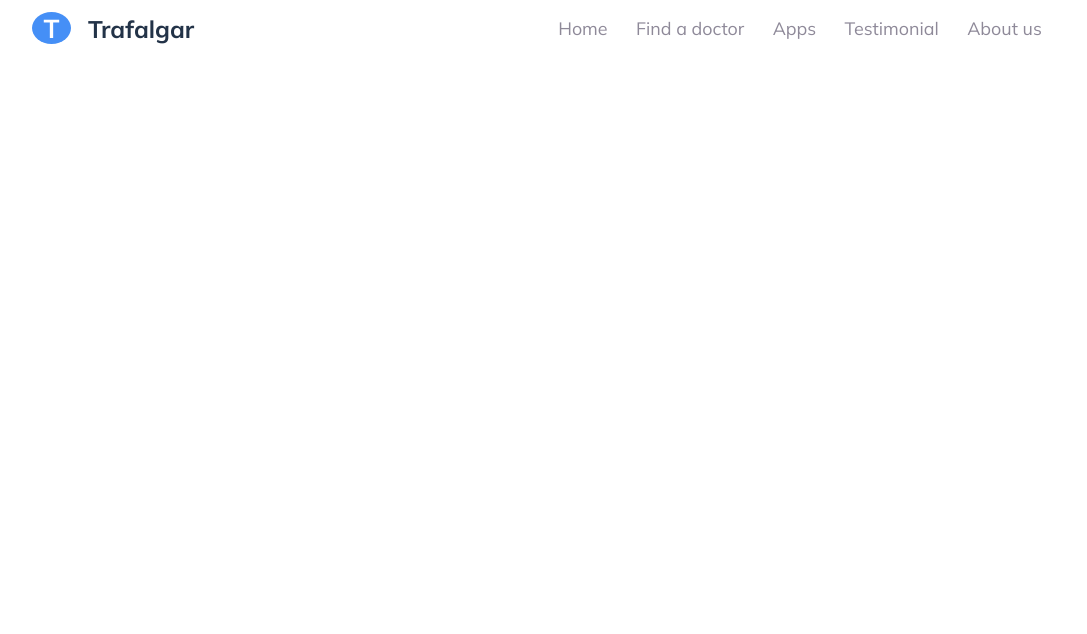
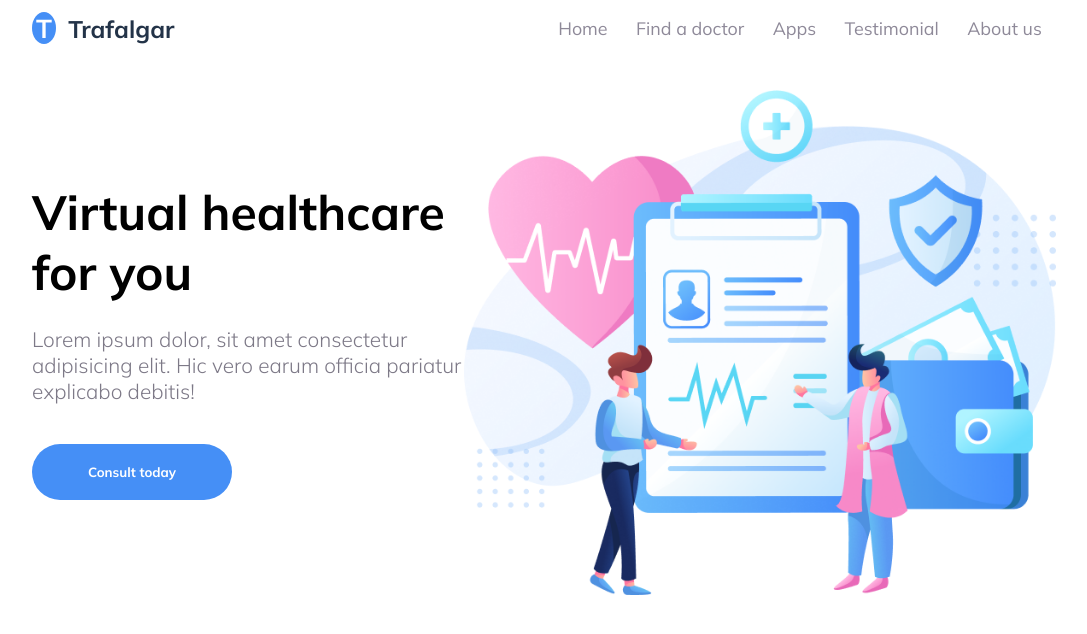
Before and after one commit to Moamin-AbuEwaida/landing-page-resp, a plain HTML site: page index.html in a window 1280 px wide. Shown: the whole page, without its empty margins (96-1183 px from the left). Drawn offline with nearby package versions, Linux system fonts and the light colour scheme.

Commit message:
hero section

```diff
--- a/index.html
+++ b/index.html
@@ -48,6 +48,22 @@
           </ul>
         </div>
       </nav>
+      <!-- hero section -->
+      <section class="hero">
+        <div class="hero-container">
+          <div class="hero-container__text">
+            <h1 class="hero-title">Virtual healthcare for you</h1>
+            <p class="hero-description">
+              Lorem ipsum dolor, sit amet consectetur adipisicing elit. Hic vero
+              earum officia pariatur explicabo debitis!
+            </p>
+            <button class="hero-button">Consult today</button>
+          </div>
+          <div class="hero-container__img">
+            <img src="./img/hero.png" alt="hero-img" class="hero-img" />
+          </div>
+        </div>
+      </section>
     </div>
     <script src="https://unpkg.com/aos@2.3.1/dist/aos.js"></script>
     <script src="./main.js"></script>
--- a/style.css
+++ b/style.css
@@ -10,7 +10,7 @@
 /* navbar */
 nav {
   width: 100%;
-  height: 3.5em;
+  height: 3.5rem;
   position: fixed;
   top: 0;
   background-color: #fff;
@@ -30,21 +30,21 @@ nav {
 }
 
 .nav-logo {
-  width: 1.5em;
+  width: 1.5rem;
   height: auto;
   display: inline-block;
   background-color: #458ff6;
   text-decoration: none;
   border-radius: 100%;
-  font-size: 1.62em;
+  font-size: 1.62rem;
   text-align: center;
   font-weight: bold;
   color: #fff;
-  margin-right: 0.5em;
+  margin-right: 0.5rem;
 }
 
 .nav-title {
-  font-size: 1.5em;
+  font-size: 1.5rem;
   text-decoration: none;
   font-weight: bold;
   color: #233348;
@@ -70,7 +70,7 @@ nav {
 }
 
 .nav-menu__link {
-  font-size: 1.12em;
+  font-size: 1.12rem;
   opacity: 0.5;
   color: #1f1534;
   text-decoration: none;
@@ -80,3 +80,61 @@ nav {
   font-weight: bold;
   opacity: 1;
 }
+
+/* hero section */
+.hero {
+  margin-top: 5.25rem;
+}
+
+.hero-container {
+  width: 80%;
+  margin: auto;
+  display: flex;
+  align-content: center;
+  align-items: center;
+  justify-content: space-between;
+}
+
+.hero-container__text {
+  width: 28.4rem;
+}
+
+.hero-title {
+  font-size: 3rem;
+  font-weight: bold;
+}
+
+.hero-description {
+  width: 100%;
+  color: #7d7987;
+  margin-top: 1.5rem;
+  font-weight: 300;
+  font-size: 1.3rem;
+}
+
+.hero-button {
+  width: 12.5rem;
+  height: 3.5rem;
+  border-radius: 2rem;
+  margin-top: 2.5rem;
+  background-color: #458ff6;
+  color: #fff;
+  font-weight: bold;
+  border: none;
+  cursor: pointer;
+  transition-duration: 0.3s;
+}
+.hero-button:hover {
+  box-shadow: 0 0 15px rgba(69, 143, 246, 1);
+  transform: scale(1.1);
+}
+
+.nav-container__img {
+  display: flex;
+  justify-content: flex-end;
+}
+
+.hero-img {
+  width: 37rem;
+  height: auto;
+}
```
